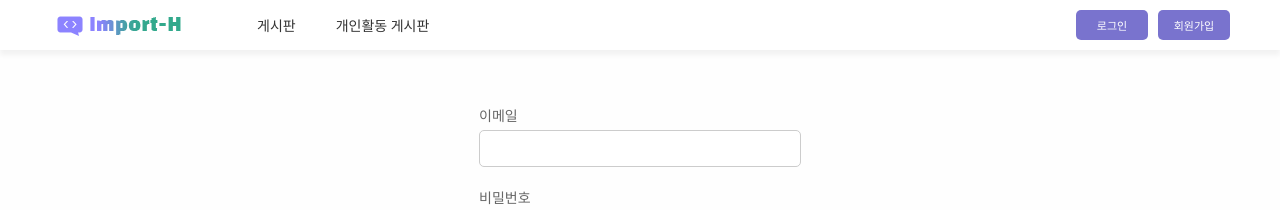
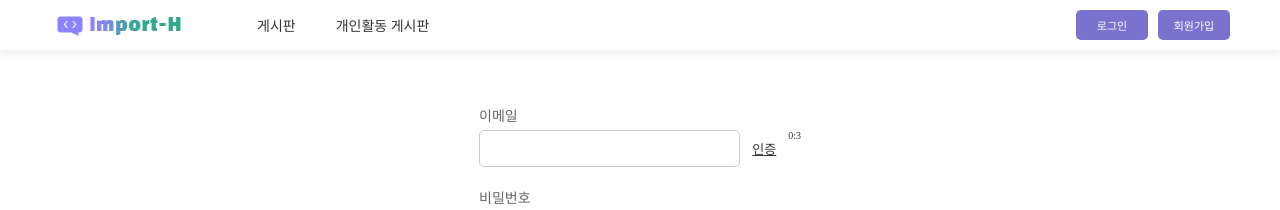
Before and after one commit to import-H/frontend, a React (Create React App) app: page /register in a window 1280 px wide. Shown: the top 210 px of the page. Built offline with nearby package versions, Linux system fonts and the light colour scheme; no server answers; a small style sheet from the web is missing.

Commit message:
FEAT : 타이머 hooks 추가

```diff
--- a/src/Pages/Register.js
+++ b/src/Pages/Register.js
@@ -12,10 +12,28 @@ import { Button, Input, FlexContainer } from "../Styles/theme";
 
 // react-router-dom
 import { useNavigate } from "react-router-dom";
+import { useCounter } from "../utils/Timer";
 
 const AuthForm = styled.div`
   min-width: 300px;
   max-width: 1200px;
+  & .email-area {
+    display: flex;
+    flex-direction: row;
+
+    & input {
+      flex: 5;
+    }
+    & .email-btn {
+      cursor: pointer;
+      font-size: 1.3rem;
+      text-decoration: underline;
+      display: flex;
+      align-items: center;
+      justify-content: center;
+      flex: 1;
+    }
+  }
 `;
 
 const Label = styled.div`
@@ -64,6 +82,9 @@ const Register = () => {
   const dispatch = useDispatch();
   const registerStatus = useSelector(state => state.auth?.status);
   const navigate = useNavigate();
+
+  const [authEmail, setAuthEmail] = useState(false);
+  const { count, start, stop } = useCounter(3, 1000);
 
   // 회원가입 form를 모두 입력했을 때, true로 바뀜
   const [submitState, setSubmitState] = useState(false);
@@ -169,6 +190,11 @@ const Register = () => {
     }
   };
 
+  const LeftTime = () => {
+    start();
+    setAuthEmail(true);
+  };
+
   // authInfo와 errorInfo를 감지해 submitState 상태 수정
   useEffect(() => {
     if (
@@ -186,13 +212,27 @@ const Register = () => {
       <GlobalStyle />
       <AuthForm>
         <Label>이메일</Label>
+        <div className="email-area">
           <AuthInput
             type="text"
             name="email"
             onChange={onChange}
             valid={errorInfo.email}
           />
+          <div className="email-btn" onClick={LeftTime}>
+            인증
+          </div>
+
+          <div>
+            {parseInt(count / 60000)}:{count % 60000}
+          </div>
+        </div>
         <ErrorMsg>{errorInfo.email}</ErrorMsg>
+        {authEmail && (
+          <div style={{ marginBottom: "5rem" }}>
+            <AuthInput type="text" name="emailConfirm" valid={""} />
+          </div>
+        )}
         <Label>비밀번호</Label>
         <AuthInput
           type="password"
--- /dev/null
+++ b/src/utils/Timer.js
@@ -0,0 +1,26 @@
+import { useState, useRef, useCallback, useEffect } from "react";
+
+export const useCounter = (initialValue, ms) => {
+  const [count, setCount] = useState(initialValue);
+  const intervalRef = useRef(null);
+  const start = useCallback(() => {
+    setCount(initialValue);
+
+    intervalRef.current = setInterval(() => {
+      setCount(c => c - 1);
+    }, ms);
+  }, []);
+  const stop = useCallback(() => {
+    if (intervalRef.current === null) {
+      return;
+    }
+    clearInterval(intervalRef.current);
+    intervalRef.current = null;
+  }, []);
+  useEffect(() => {
+    if (count <= 0) {
+      stop();
+    }
+  }, [count]);
+  return { count, start, stop };
+};
```
Lines whose indentation alone changed are shown as unchanged.
